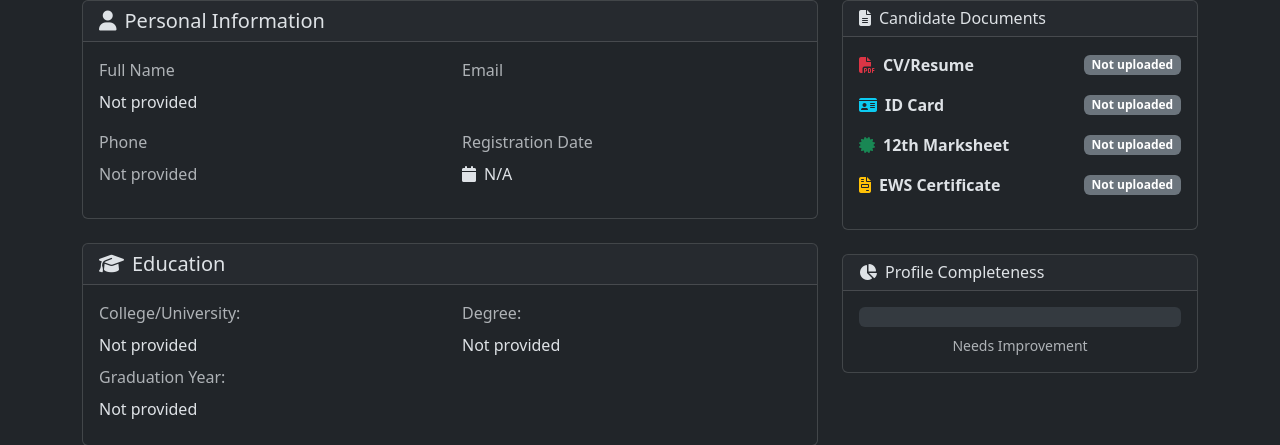
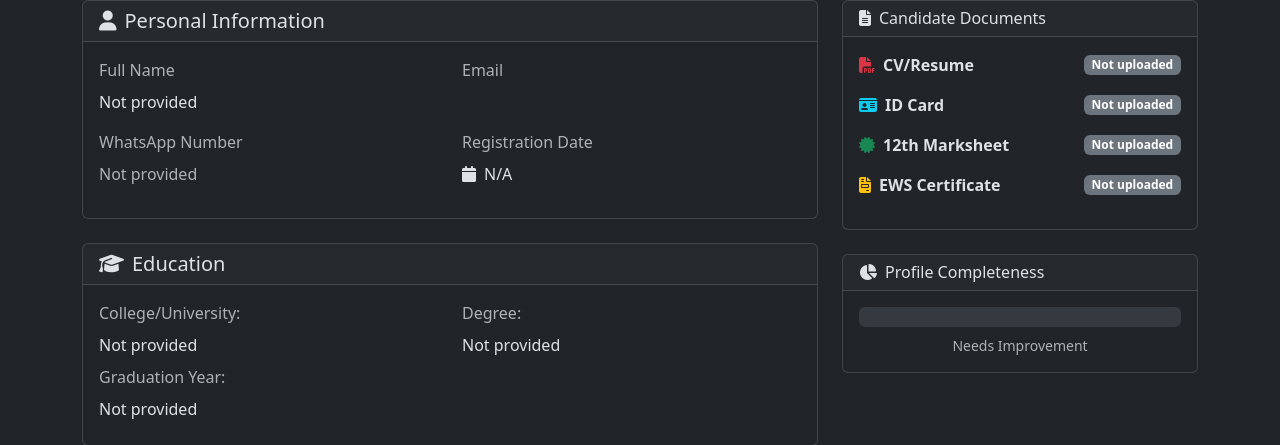
Before and after one commit to Disha-01-alt/Job-Portal, a Flask app: template templates/admin/candidate_detail.html in a window 1280 px wide. Shown: the part 402-847 px from the top of the page. Run offline with Flask 3, Linux system fonts and the light colour scheme; the template is opened without the code that fills it, so the values that code supplies are empty; the visitor is signed in with stand-in values (Sample User, id 1); parts of the project's set-up code (start-up, migrations or seed data) failed here and were passed over.

Commit message:
Update candidate_detail.html

```diff
--- a/templates/admin/candidate_detail.html
+++ b/templates/admin/candidate_detail.html
@@ -37,7 +37,7 @@
                      </div>
                      <div class="row">
                          <div class="col-md-6 mb-3">
-                             <label class="form-label text-muted">Phone</label>
+                             <label class="form-label text-muted">WhatsApp Number</label>
                              <div>
                                  {% if candidate.phone %}<i class="fas fa-phone me-2"></i>{{ candidate.phone }}{% else %}<span class="text-muted">Not provided</span>{% endif %}
                              </div>
```
